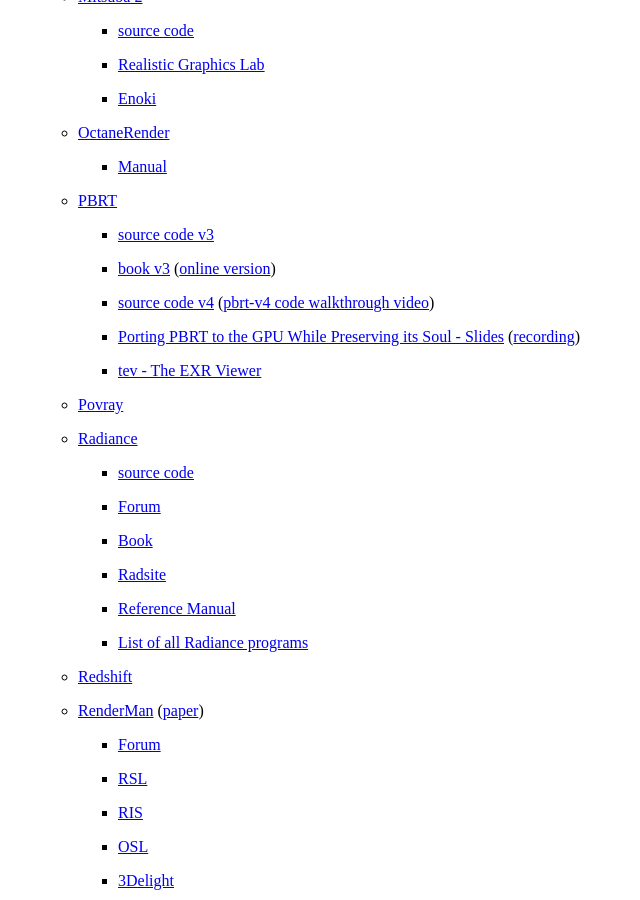
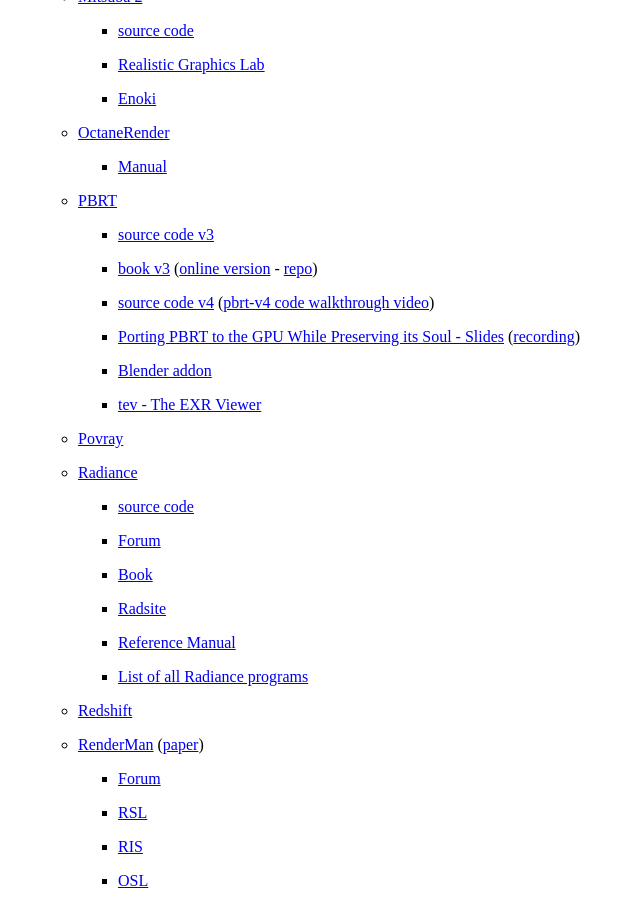
Before and after one commit to wahn/jan_walter_org, a Jekyll site: the page built from links/index.md, in a window 1280 px wide and 900 px high, scrolled down 2879 px. Shown: the whole window, without its empty margins (10-650 px from the left). Built offline with Jekyll 4.4.1, drawn with Linux system fonts in a browser that asks for light colours; Markdown is read by kramdown in place of the engine named in the settings.

Commit message:
Some new links for PBRT.

```diff
--- a/links/index.md
+++ b/links/index.md
@@ -203,7 +203,9 @@
 
         + [source code v3](https://github.com/mmp/pbrt-v3)
 
-        + [book v3](https://www.pbrt.org) ([online version](http://www.pbr-book.org))
+        + [book v3](https://www.pbrt.org) ([online
+          version](http://www.pbr-book.org) -
+          [repo](https://github.com/mmp/pbr-book-website))
 
         + [source code v4](https://github.com/mmp/pbrt-v4) ([pbrt-v4
           code walkthrough video](https://youtu.be/AXuk7bmhZ2g))
@@ -211,6 +213,8 @@
         + [Porting PBRT to the GPU While Preserving its Soul -
           Slides](https://highperformancegraphics.org/slides20/wed_pharr.pdf)
           ([recording](https://www.youtube.com/watch?v=prZJ8FBG9BI&t=6386s))
+
+        + [Blender addon](https://github.com/joeyskeys/btop)
 
         + [tev - The EXR Viewer](https://github.com/Tom94/tev)
 
```
